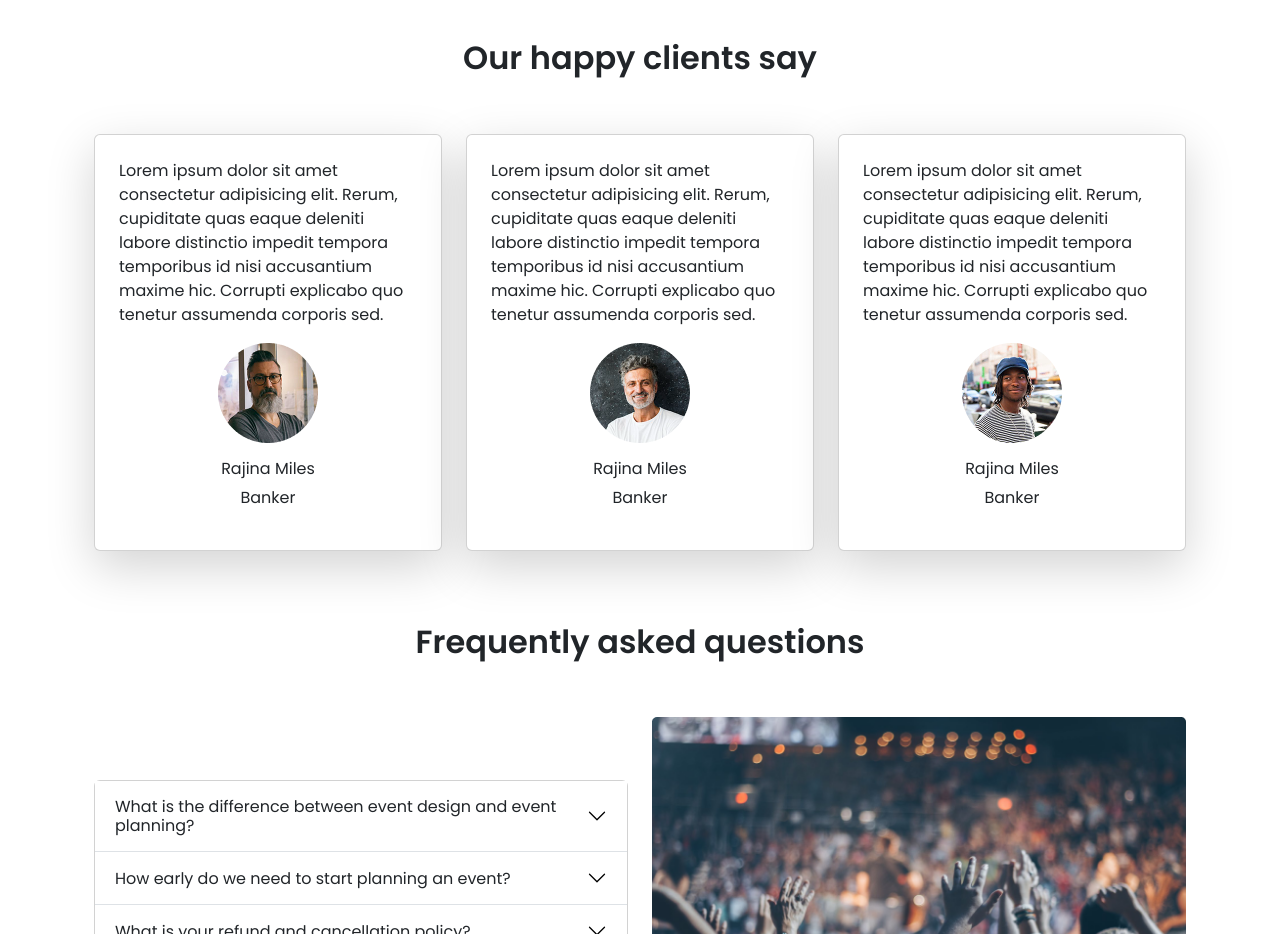
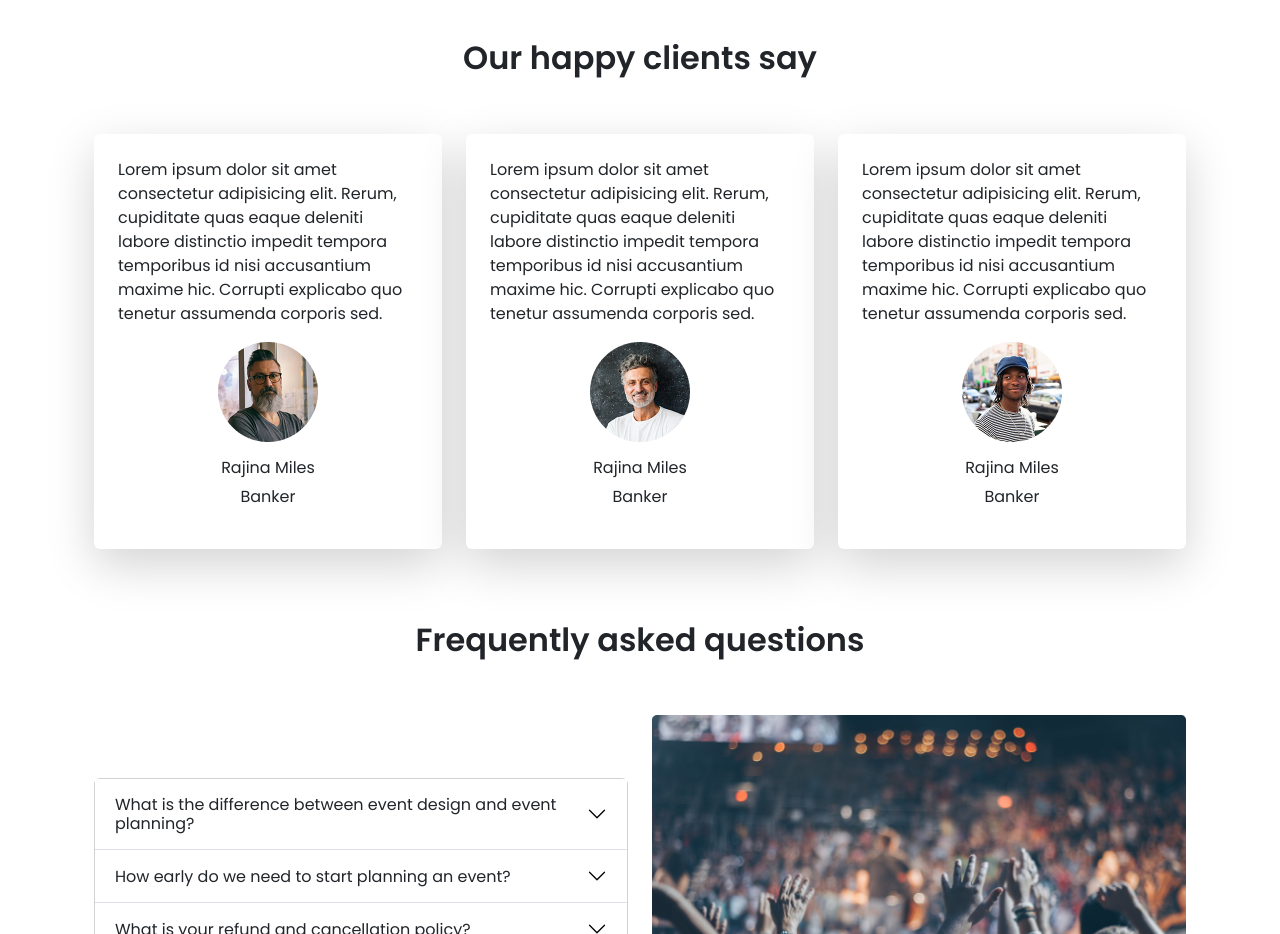
Before and after one commit to bishwajit1965/convention-center, a plain HTML site: page index.html in a window 1280 px wide. Shown: the part 1500-2434 px from the top of the page. Drawn offline with nearby package versions, Linux system fonts and the light colour scheme.

Commit message:
Finally committed

```diff
--- a/index.html
+++ b/index.html
@@ -462,7 +462,7 @@
         </div>
         <div class="row py-5">
           <div class="col-md-4">
-            <div class="card shadow-lg p-2 mb-4 bg-body rounded">
+            <div class="card border-0 shadow-lg p-2 mb-4 bg-body rounded">
               <div
                 class="card-body d-grid justify-content-center align-items-center"
               >
@@ -483,7 +483,7 @@
             </div>
           </div>
           <div class="col-md-4">
-            <div class="card shadow-lg p-2 mb-4 bg-body rounded">
+            <div class="card border-0 shadow-lg p-2 mb-4 bg-body rounded">
               <div class="card-body">
                 <p>
                   Lorem ipsum dolor sit amet consectetur adipisicing elit.
@@ -502,7 +502,7 @@
             </div>
           </div>
           <div class="col-md-4">
-            <div class="card shadow-lg p-2 mb-4 bg-body rounded">
+            <div class="card border-0 shadow-lg p-2 mb-4 bg-body rounded">
               <div class="card-body">
                 <p>
                   Lorem ipsum dolor sit amet consectetur adipisicing elit.
```
